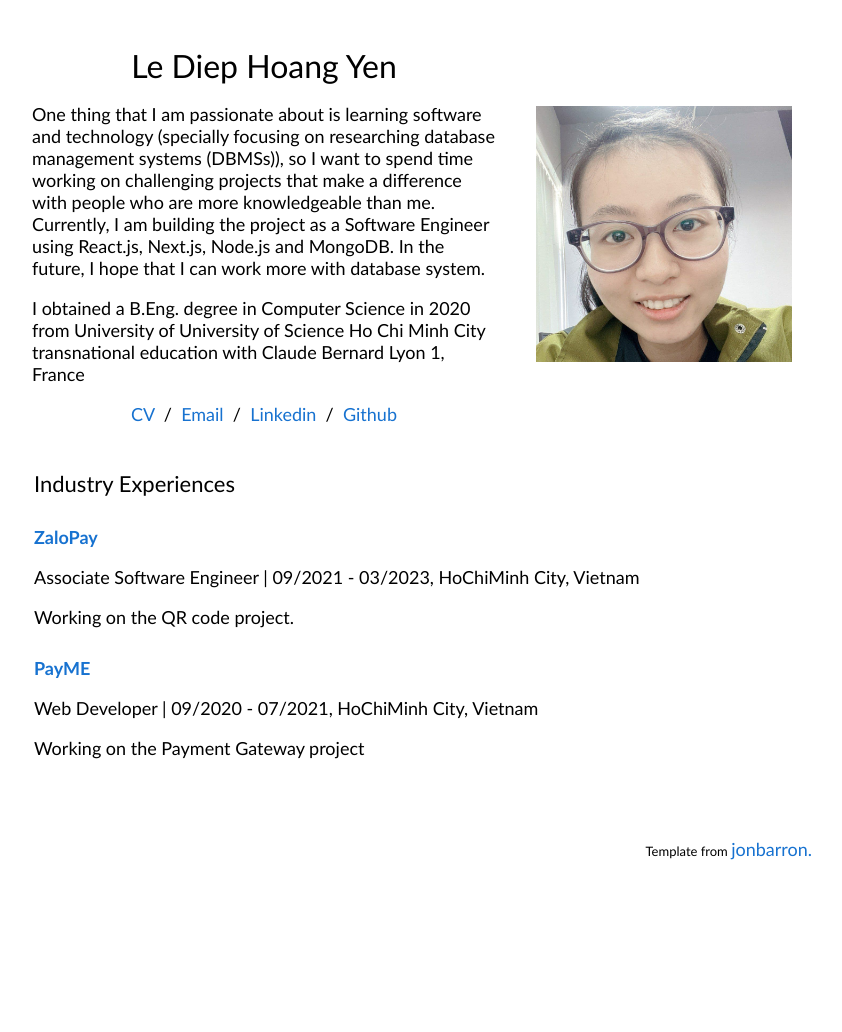
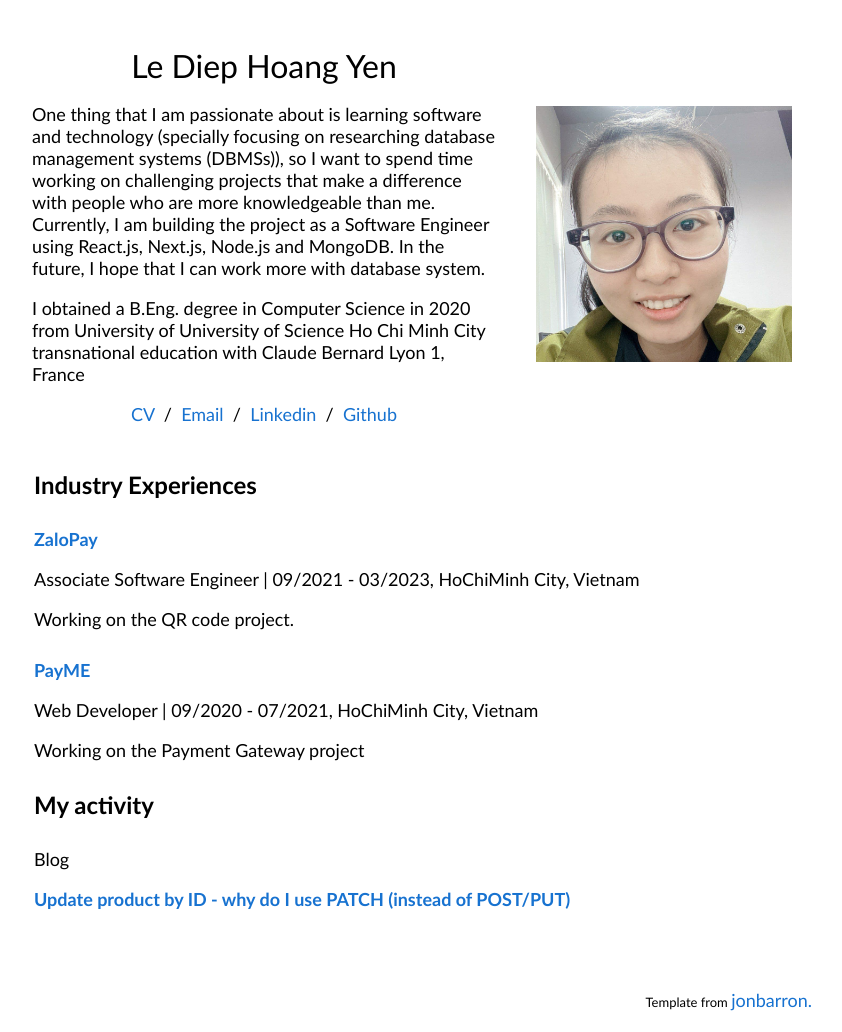
Before and after one commit to ldhyen99/page, a plain HTML site: page index.html in a window 1280 px wide. Shown: the whole page, without its empty margins (228-1070 px from the left). Before the commit the page ends 881 px from the top, so only its background shows below. Drawn offline with Linux system fonts and the light colour scheme.

Commit message:
feat: add blog into page

```diff
--- a/index.html
+++ b/index.html
@@ -76,6 +76,29 @@
         </td>
     </tr></tbody></table>
 
+    <table width="100%" align="center" border="0" cellpadding="5">
+      <tbody>
+        <tr>
+          <td style="padding:20px;padding-top:5px;width:100%;vertical-align:middle">
+            <heading>My activity</heading>
+          </td>
+        </tr>
+      </tbody>
+    </table>
+
+    <table width="100%" align="center" border="0" cellpadding="5">
+      <tbody>
+        <tr>
+          <td style="padding:20px;padding-top:5px;width:100%;vertical-align:middle">
+            <p style="margin-top: 0;">Blog</p>
+            <a href="https://mydoc-enen.notion.site/Update-product-by-ID-why-do-I-use-PATCH-instead-of-POST-PUT-ee20b11575a44e7491906ed223a48ae8?pvs=4">
+              <papertitle>Update product by ID - why do I use PATCH (instead of POST/PUT)</papertitle>
+            </a>
+          </td>
+        </tr>
+      </tbody>
+    </table>
+
       <table style="width:100%;border:0px;border-spacing:0px;border-collapse:separate;margin-right:auto;margin-left:auto;"><tbody>
         <tr>
           <td style="padding:0px">
--- a/stylesheet.css
+++ b/stylesheet.css
@@ -91,7 +91,8 @@ strong {
 
 heading {
   font-family: 'Lato', Verdana, Helvetica, sans-serif;
-  font-size: 22px;
+  font-size: 24px;
+  font-weight: bold;
 }
 
 papertitle {
```
